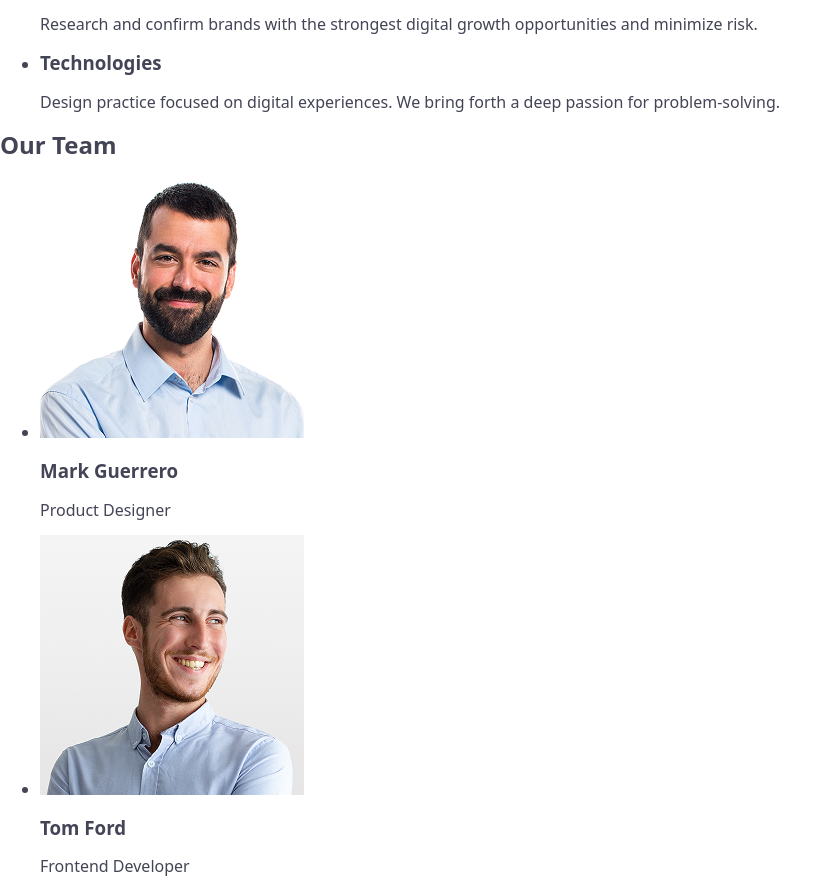
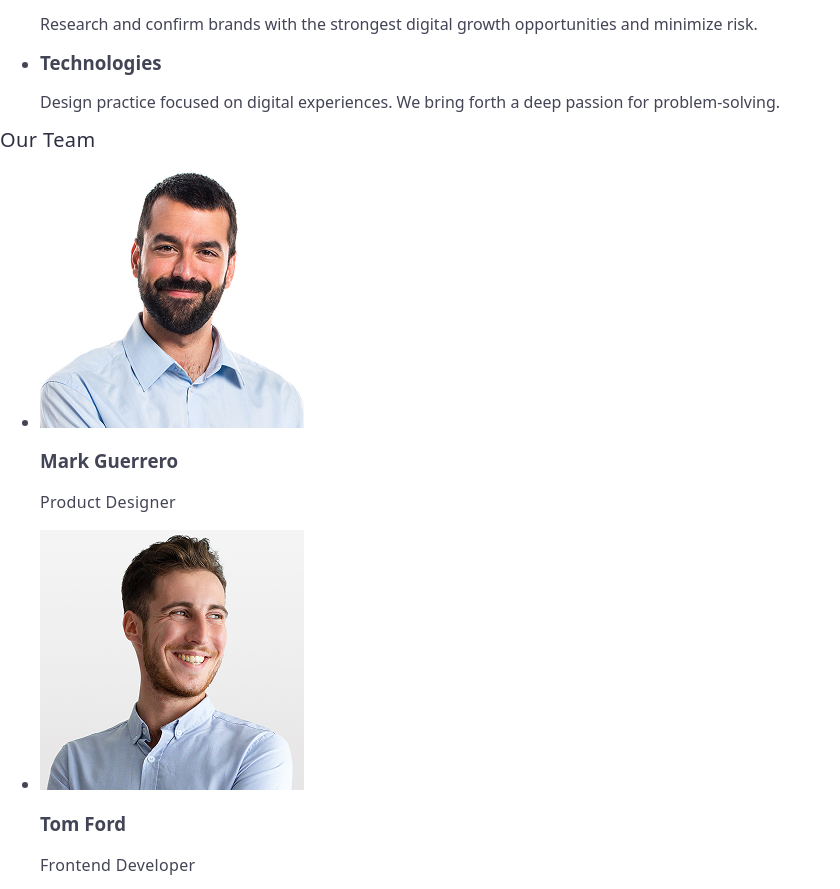
Before and after one commit to Eric199906/goit-markup-hw-02, a plain HTML site: page index.html in a window 1280 px wide. Shown: the part 603-1492 px from the top of the page, without its empty margins (0-840 px from the left). Drawn offline with nearby package versions, Linux system fonts and the light colour scheme.

Commit message:
update websiteteam-info

```diff
--- a/css/style.css
+++ b/css/style.css
@@ -62,7 +62,19 @@ body{
     cursor: pointer;
 }
 .main-button:hover,
-.main-buttonLfocus{
+.main-button:focus{
     background-color: #404BBF;
 
 }
+.website-team{
+    font-weight: 500;
+    font-size: 20px;
+    line-height: 1.2;
+    letter-spacing: 0.02em;
+    color: #2e2f42;
+
+}
+.team-info{
+    line-height: 1.5;
+    letter-spacing: 0.02em;
+}
--- a/index.html
+++ b/index.html
@@ -66,27 +66,27 @@
             </ul>
         </section>
         <section>
-            <h2>Our Team</h2>
+            <h2 class="website-team">Our Team</h2>
             <ul>
                 <li>
                     <img src="./images/Mark.jpg" alt="Mark Guerrero" width="264">
                     <h3>Mark Guerrero</h3>
-                    <p>Product Designer</p>
+                    <p class="team-info">Product Designer</p>
                 </li>
                 <li>
                     <img src="./images/Tom.jpg" alt="Tom Ford" width="264">
                     <h3>Tom Ford</h3>
-                    <p>Frontend Developer</p>
+                    <p class="team-info">Frontend Developer</p>
                 </li>
                 <li>
                     <img src="./images/Camila.jpg" alt="Camila Garcia" width="264">
                     <h3>Camila Garcia</h3>
-                    <p>Marketing</p>
+                    <p class="team-info">Marketing</p>
                 </li>
                 <li>
                     <img src="./images/Daniel.jpg" alt="Daniel Wilson" width="264">
                     <h3>Daniel Wilson</h3>
-                    <p>UI Designer</p>
+                    <p class="team-info">UI Designer</p>
                 </li>
             </ul>
         </section>
```
